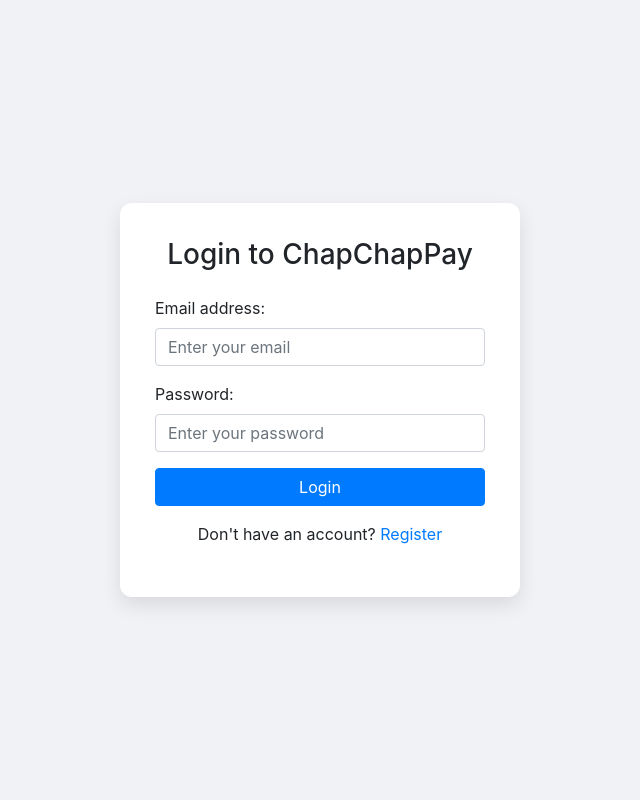
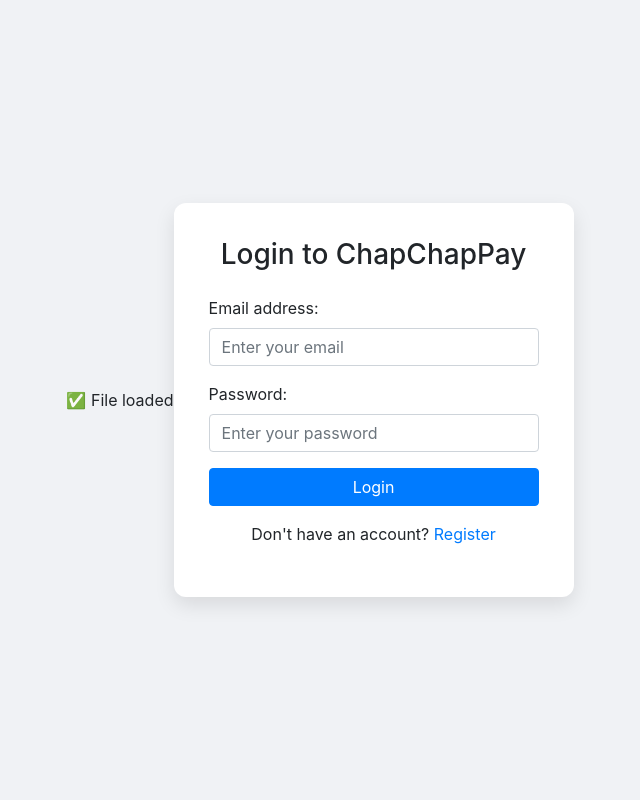
Before and after one commit to mukamisrealm/ChapChapPay, a PHP site: page /login.php in a window 1280 px wide. Shown: the whole page, without its empty margins (320-960 px from the left). Run offline with PHP 8.4, Linux system fonts and the light colour scheme.

Commit message:
login fix

```diff
--- a/login.php
+++ b/login.php
@@ -1,4 +1,6 @@
 <?php
+echo "✅ File loaded<br>";
+
 session_start();
 include 'db.php';
 
```
